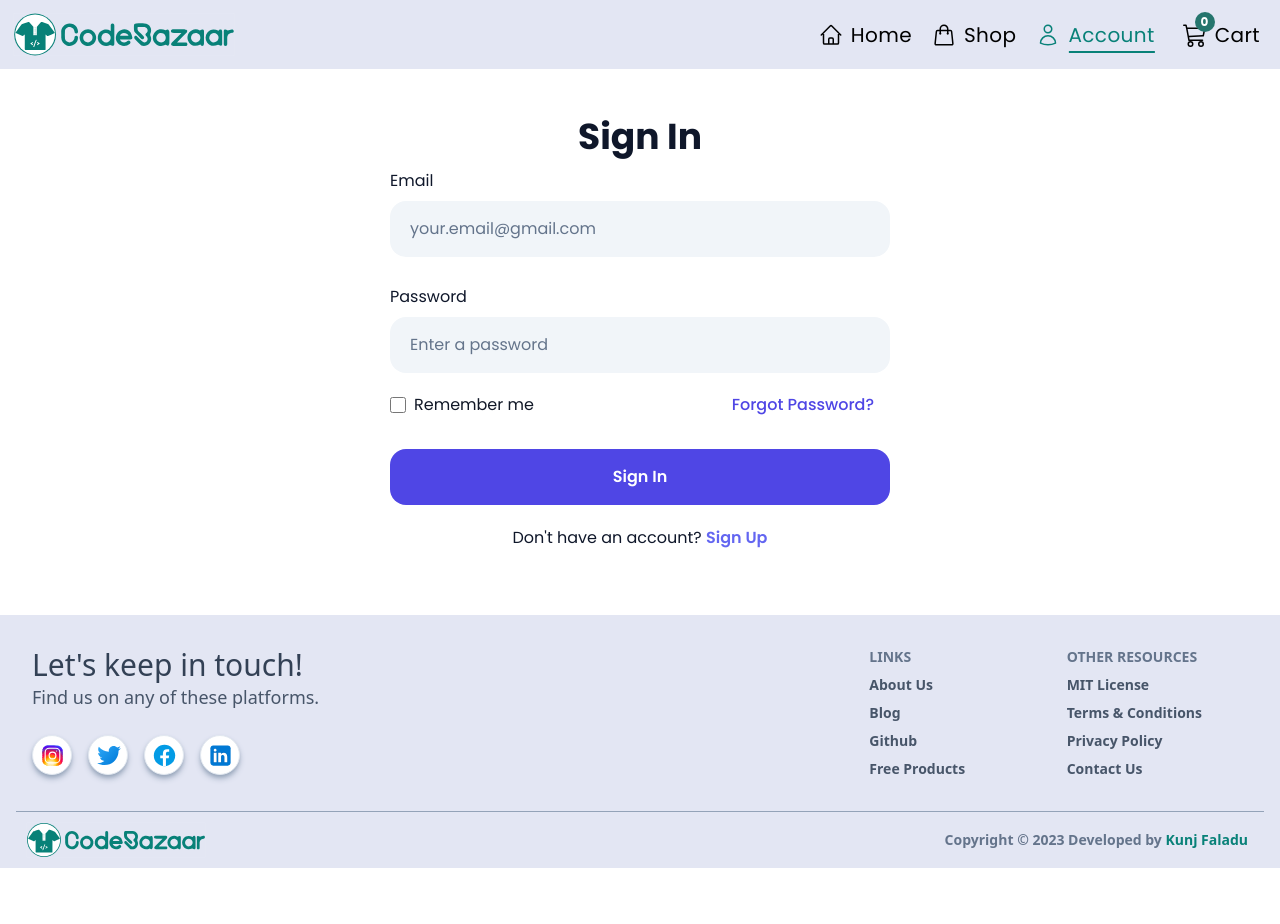
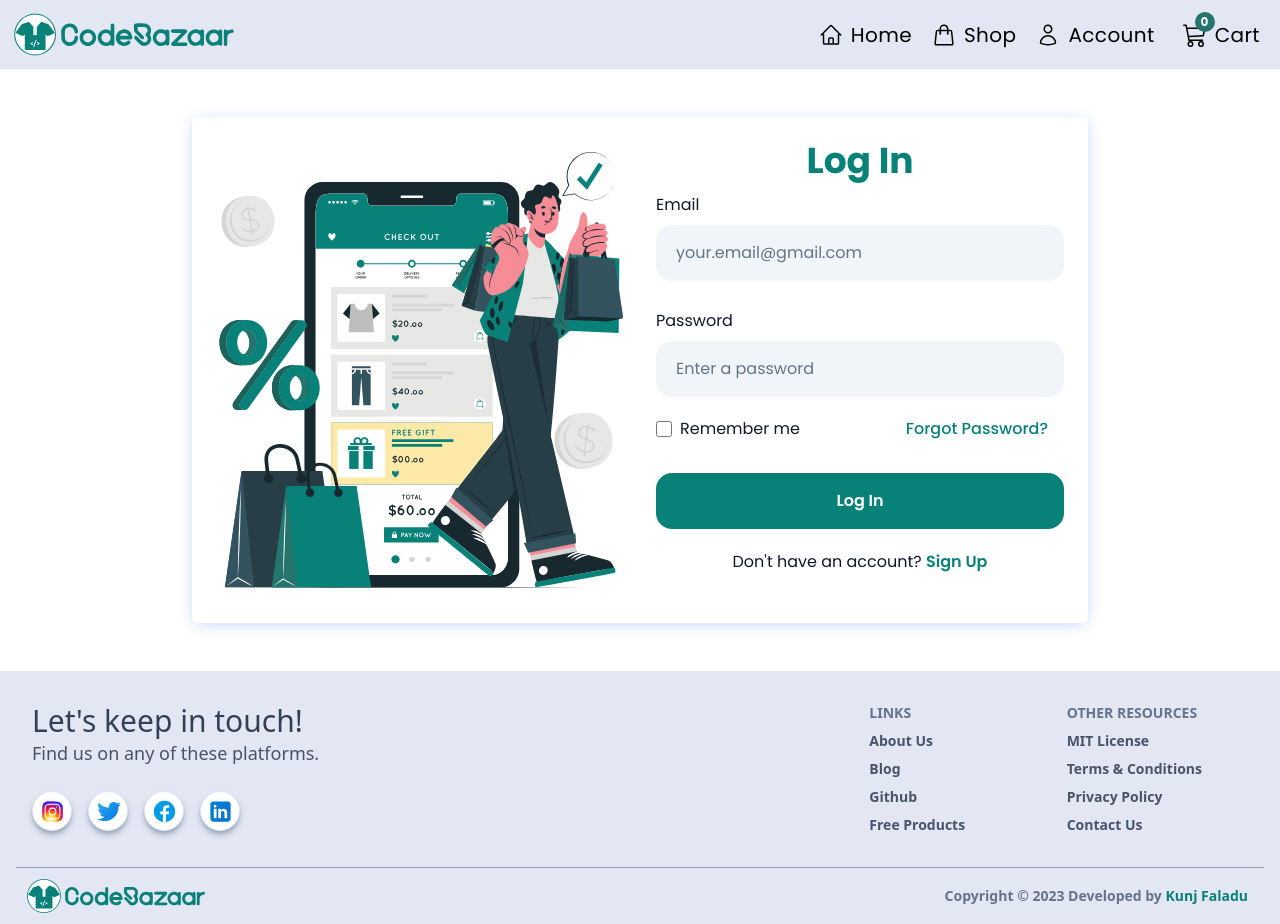
Before and after one commit to KUNJ1311/Code-Bazaar, a Next.js app: page /login in a window 1280 px wide. Before the commit the page ends 868 px from the top, so only its background shows below. Built offline with nearby package versions, Linux system fonts and the light colour scheme.

Commit message:
login signup basic

```diff
--- a/components/Navbar.js
+++ b/components/Navbar.js
@@ -55,7 +55,7 @@ const Navbar = () => {
 			setActive(0);
 		} else if (pathname.startsWith("/shop")) {
 			setActive(1);
-		} else if (pathname === "/login") {
+		} else if (pathname === "/account") {
 			setActive(2);
 		} else {
 			setActive();
--- a/pages/api/addproducts.js
+++ b/pages/api/addproducts.js
@@ -21,7 +21,7 @@ const handler = async (req, res) => {
 		}
 		res.status(200).json({ success: "success" });
 	} else {
-		res.status(400).json({ error: "This method is not allowed" });
+		res.status(405).json({ error: "This method is not allowed" });
 	}
 };
 
--- a/pages/api/signup.js
+++ b/pages/api/signup.js
@@ -7,7 +7,7 @@ const handler = async (req, res) => {
 		await u.save();
 		res.status(200).json({ success: "success" });
 	} else {
-		res.status(400).json({ error: "This method is not allowed" });
+		res.status(405).json({ error: "This method is not allowed" });
 	}
 };
 
--- a/pages/api/updateproducts.js
+++ b/pages/api/updateproducts.js
@@ -8,7 +8,7 @@ const handler = async (req, res) => {
 		}
 		res.status(200).json({ success: "success" });
 	} else {
-		res.status(400).json({ error: "This method is not allowed" });
+		res.status(405).json({ error: "This method is not allowed" });
 	}
 };
 
--- a/pages/forgetpassword.js
+++ b/pages/forgetpassword.js
@@ -2,18 +2,21 @@ import Link from "next/link";
 
 const forgetpassword = () => {
 	return (
-		<div className=" flex flex-col flex-grow mx-auto bg-white rounded-lg pt-2 font-poppins">
-			<div className="flex justify-center w-full h-full my-auto xl:gap-14 lg:justify-normal md:gap-5 draggable">
-				<div className="flex items-center justify-center w-full lg:p-10 pt-10 px-4">
-					<div className="flex items-center max-[500px]:min-w-[350px] max-[360px]:min-w-[300px] max-[300px]:min-w-[230px] min-w-[500px]">
+		<div className=" flex flex-col mx-auto bg-white rounded-lg font-poppins">
+			<div className="text-[#333] bg-white flex items-start justify-center py-12 ">
+				<div className="sm:shadow-[0_2px_16px_-3px_rgba(6,81,237,0.3)] w-full sm:w-11/12 max-w-4xl rounded-md p-6">
+					<div className="grid md:grid-cols-2 items-center md:gap-8">
+						<div className="max-md:order-1">
+							<img src="/forgot.svg" className="md:flex hidden w-full object-cover" alt="login-image" />
+						</div>
 						<form className="flex flex-col w-full h-full justify-center pb-6 text-center bg-white rounded-3xl">
-							<h3 className="mb-3 text-4xl font-bold text-slate-900">Forgot Your Password?</h3>
+							<h3 className="mb-3 text-4xl font-bold text-primary">Forgot Your Password?</h3>
 							<p className="break-words mb-4 text-slate-700 text-base">Enter your Email to reset your password.</p>
 							<input id="email" type="email" placeholder="your.email@gmail.com" className="flex items-center w-full px-5 py-4 mr-2 text-base font-normal outline-none focus:bg-slate-200 mb-7 placeholder:text-slate-500 bg-slate-100 text-slate-900 rounded-2xl" />
-							<button className="w-full px-6 py-5 mb-5 text-base font-semibold leading-none text-white transition duration-300 rounded-2xl hover:bg-indigo-700 focus:ring-4 focus:ring-indigo-100 bg-indigo-600">Continue</button>
+							<button className="w-full px-6 py-5 mb-5 text-base font-semibold leading-none text-white transition duration-300 rounded-2xl hover:bg-primary-dark focus:ring-4 focus:ring-primary-light  bg-primary">Continue</button>
 							<p className="text-base leading-relaxed text-slate-900">
 								Don&apos;t have an account?{" "}
-								<Link href="/signup" className="font-semibold text-indigo-500">
+								<Link href="/signup" className="font-semibold text-primary">
 									Sign Up
 								</Link>
 							</p>
--- a/pages/login.js
+++ b/pages/login.js
@@ -1,14 +1,39 @@
 import Link from "next/link";
+import { useRouter } from "next/router";
+import { useState } from "react";
 // import { FcGoogle } from "react-icons/fc";
 
 const Login = () => {
+	const router = useRouter();
+	const [credentials, setCredentials] = useState({ email: "", password: "" });
+	const handleSubmit = async (e) => {
+		e.preventDefault();
+		const { email, password } = credentials;
+		const response = await fetch(`http://localhost:3000/api/login`, {
+			method: "POST",
+			headers: {
+				"Content-Type": "application/json",
+			},
+			body: JSON.stringify({ email, password }),
+		});
+		const json = await response.json();
+		if (json.success) {
+			router.push("http://localhost:3000/account");
+		}
+	};
+	const onChange = (e) => {
+		setCredentials({ ...credentials, [e.target.name]: e.target.value });
+	};
 	return (
-		<div className=" flex flex-col mx-auto bg-white rounded-lg pt-2 font-poppins">
-			<div className="flex justify-center w-full h-full my-auto xl:gap-14 lg:justify-normal md:gap-5 draggable">
-				<div className="flex items-center justify-center w-full lg:p-10 pt-10 px-4">
-					<div className="flex items-center max-[500px]:min-w-[350px] max-[360px]:min-w-[300px] max-[300px]:min-w-[230px] min-w-[500px]">
-						<form className="flex flex-col w-full h-full pb-6 text-center bg-white rounded-3xl">
-							<h3 className="mb-3 text-4xl font-bold text-slate-900">Sign In</h3>
+		<div className=" flex flex-col mx-auto bg-white rounded-lg font-poppins">
+			<div className="text-[#333] bg-white flex items-start justify-center py-12">
+				<div className="sm:shadow-[0_2px_16px_-3px_rgba(6,81,237,0.3)] w-full sm:w-11/12 max-w-4xl rounded-md p-6">
+					<div className="grid md:grid-cols-2 items-center md:gap-8">
+						<div className="max-md:order-1">
+							<img src="/shop.svg" className="md:flex hidden w-full object-cover" alt="login-image" />
+						</div>
+						<form onSubmit={handleSubmit} className="flex flex-col w-full h-full pb-6 text-center bg-white rounded-3xl">
+							<h3 className="mb-3 text-4xl font-bold text-primary">Log In</h3>
 							{/* <a className="flex items-center justify-center w-full py-4 my-6 text-base font-medium transition duration-300 rounded-2xl text-slate-900 bg-slate-100 hover:bg-slate-200 focus:ring-4 focus:ring-slate-200 cursor-pointer">
 								<FcGoogle className="mr-2 h-6 w-6" />
 								Sign In with Google
@@ -21,26 +46,26 @@ const Login = () => {
 							<label htmlFor="email" className="mb-2 text-base text-start text-slate-900">
 								Email
 							</label>
-							<input id="email" type="email" placeholder="your.email@gmail.com" className="flex items-center w-full px-5 py-4 mr-2 text-base font-normal outline-none focus:bg-slate-200 mb-7 placeholder:text-slate-500 bg-slate-100 text-slate-900 rounded-2xl" />
+							<input onChange={onChange} name="email" id="email" type="email" placeholder="your.email@gmail.com" className="flex items-center w-full px-5 py-4 mr-2 text-base font-normal outline-none focus:bg-slate-200 mb-7 placeholder:text-slate-500 bg-slate-100 text-slate-900 rounded-2xl" />
 							<label htmlFor="password" className="mb-2 text-base text-start text-slate-900">
 								Password
 							</label>
-							<input id="password" type="password" placeholder="Enter a password" className="flex items-center w-full px-5 py-4 mb-5 mr-2 text-base font-normal outline-none focus:bg-slate-200 placeholder:text-slate-500 bg-slate-100 text-slate-900 rounded-2xl" />
+							<input onChange={onChange} name="password" id="password" type="password" placeholder="Enter a password" className="flex items-center w-full px-5 py-4 mb-5 mr-2 text-base font-normal outline-none focus:bg-slate-200 placeholder:text-slate-500 bg-slate-100 text-slate-900 rounded-2xl" />
 							<div className="flex flex-row justify-between mb-8 ">
 								<div className="flex items-center ">
-									<input id="remember_me" name="remember_me" type="checkbox" className="h-4 w-4 text-indigo-600 focus:ring-indigo-500 border-gray-300 rounded  cursor-pointer" />
+									<input id="remember_me" name="remember_me" type="checkbox" className="h-4 w-4 text-primary focus:ring-primary border-gray-300 rounded  cursor-pointer" />
 									<label htmlFor="remember_me" className="ml-2 block text-base text-gray-900 cursor-pointer">
 										Remember me
 									</label>
 								</div>
-								<Link href="/forgetpassword" className="mr-4 text-base font-medium text-indigo-600">
+								<Link href="/forgetpassword" className="mr-4 text-base font-medium text-primary">
 									Forgot Password?
 								</Link>
 							</div>
-							<button className="w-full px-6 py-5 mb-5 text-base font-semibold leading-none text-white transition duration-300 rounded-2xl hover:bg-indigo-700 focus:ring-4 focus:ring-indigo-100 bg-indigo-600">Sign In</button>
+							<button className="w-full px-6 py-5 mb-5 text-base font-semibold leading-none text-white transition duration-300 rounded-2xl hover:bg-primary-dark focus:ring-4 focus:ring-primary-light bg-primary">Log In</button>
 							<p className="text-base leading-relaxed text-slate-900">
 								Don&apos;t have an account?{" "}
-								<Link href="/signup" className="font-semibold text-indigo-500">
+								<Link href="/signup" className="font-semibold text-primary">
 									Sign Up
 								</Link>
 							</p>
--- a/pages/signup.js
+++ b/pages/signup.js
@@ -20,12 +20,15 @@ const Signup = () => {
 		setCredentials({ ...credentials, [e.target.name]: e.target.value });
 	};
 	return (
-		<div className=" flex flex-col mx-auto bg-white rounded-lg pt-2">
-			<div className="flex justify-center w-full h-full my-auto xl:gap-14 lg:justify-normal md:gap-5 draggable">
-				<div className="flex items-center justify-center w-full lg:p-10 pt-10 px-4">
-					<div className="flex items-center max-[500px]:min-w-[350px] max-[360px]:min-w-[300px] max-[300px]:min-w-[230px] min-w-[500px]">
+		<div className=" flex flex-col mx-auto bg-white rounded-lg font-poppins">
+			<div className="text-[#333] bg-white flex items-start justify-center py-12">
+				<div className="sm:shadow-[0_2px_16px_-3px_rgba(6,81,237,0.3)] w-full sm:w-11/12 max-w-4xl rounded-md p-6">
+					<div className="grid md:grid-cols-2 items-center md:gap-8">
+						<div className="max-md:order-1">
+							<img src="/shop.svg" className="md:flex hidden w-full object-cover" alt="login-image" />
+						</div>
 						<form onSubmit={handleSubmit} className="flex flex-col w-full h-full pb-6 text-center bg-white rounded-3xl">
-							<h3 className="mb-3 text-4xl font-bold text-slate-900">Sign Up</h3>
+							<h3 className="mb-3 text-4xl font-bold text-primary">Sign Up</h3>
 							{/* <a className="flex items-center justify-center w-full py-4 my-6 text-base font-medium transition duration-300 rounded-2xl text-slate-900 bg-slate-100 hover:bg-slate-200 focus:ring-4 focus:ring-slate-200 cursor-pointer">
 								<FcGoogle className="mr-2 h-6 w-6" />
 								Sign Up with Google
@@ -47,11 +50,11 @@ const Signup = () => {
 								Password
 							</label>
 							<input onChange={onChange} name="password" id="password" type="password" placeholder="Enter a password" className="flex items-center w-full px-5 py-4 mb-5 mr-2 text-base font-normal outline-none focus:bg-slate-200 placeholder:text-slate-500 bg-slate-100 text-slate-900 rounded-2xl" />
-							<button className="w-full px-6 py-5 mb-5 text-base font-semibold leading-none text-white transition duration-300 rounded-2xl hover:bg-indigo-700 focus:ring-4 focus:ring-indigo-100 bg-indigo-600">Sign Up</button>
+							<button className="w-full px-6 py-5 mb-5 text-base font-semibold leading-none text-white transition duration-300 rounded-2xl hover:bg-primary-dark focus:ring-4 focus:ring-primary-light bg-primary">Sign Up</button>
 							<p className="text-base leading-relaxed text-slate-900">
 								Already have an account?{" "}
-								<Link href="/login" className="font-semibold text-indigo-500">
-									Sign In
+								<Link href="/login" className="font-semibold text-primary">
+									Log In
 								</Link>
 							</p>
 						</form>
```
Also changed, not shown: pages/api/login.js (added, +21 -0 lines), public/forgot.svg (added), public/shop.svg (added).
